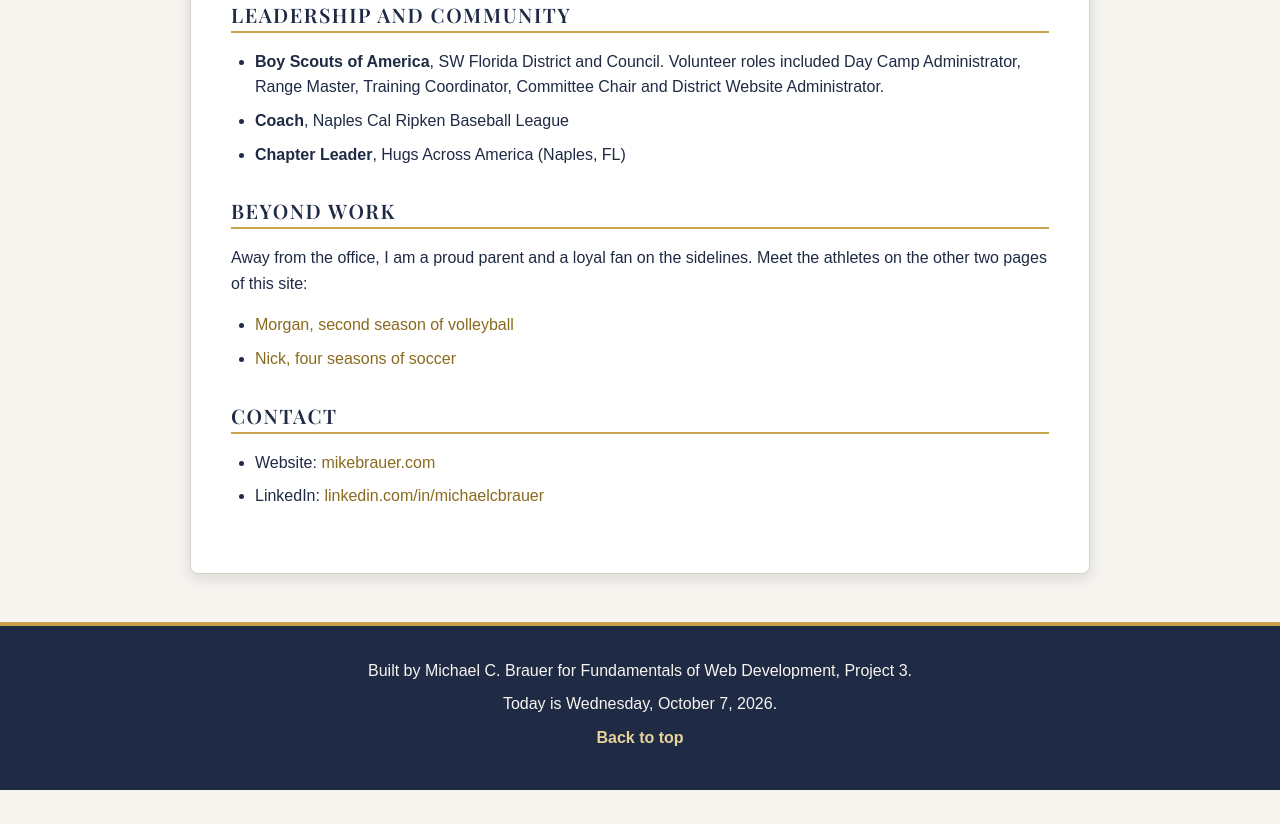
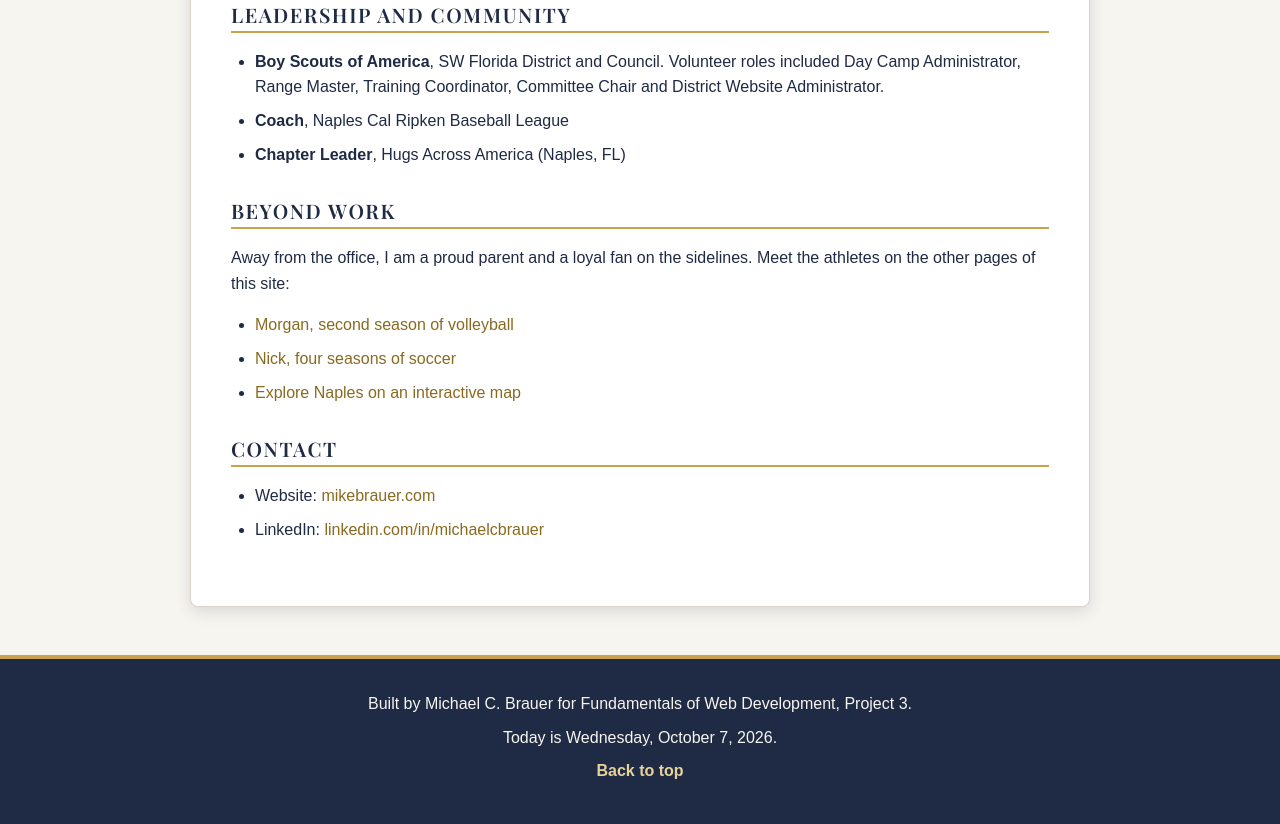
Before and after one commit to MichaelCBrauer712/Fundamentals-of-Web-Development_Project3, a plain HTML site: page index.html in a window 1280 px wide. Shown: the part 3149-3973 px from the top of the page. Before the commit the page ends 3939 px from the top, so only its background shows below. Drawn offline with nearby package versions, Linux system fonts and the light colour scheme.

Commit message:
Link the map page from the Beyond Work section of the resume

```diff
--- a/index.html
+++ b/index.html
@@ -130,10 +130,11 @@
 
       <section>
         <h2>Beyond Work</h2>
-        <p>Away from the office, I am a proud parent and a loyal fan on the sidelines. Meet the athletes on the other two pages of this site:</p>
+        <p>Away from the office, I am a proud parent and a loyal fan on the sidelines. Meet the athletes on the other pages of this site:</p>
         <ul>
           <li><a href="volleyball.html">Morgan, second season of volleyball</a></li>
           <li><a href="soccer.html">Nick, four seasons of soccer</a></li>
+          <li><a href="map.html">Explore Naples on an interactive map</a></li>
         </ul>
       </section>
 
```
